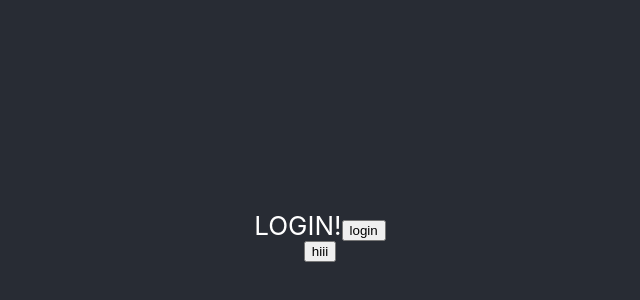
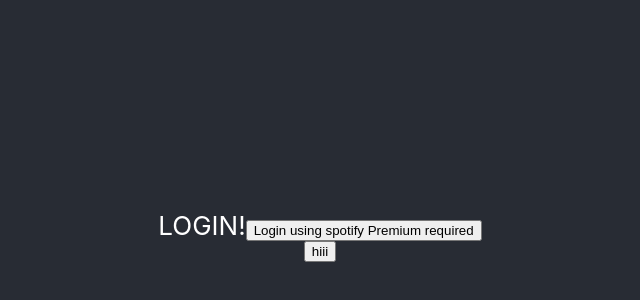
Before and after one commit to RileyWong26/music-player, a React (Create React App) app: page / in a window 1280 px wide. Shown: the part 164-464 px from the top of the page, without its empty margins (320-960 px from the left). Built offline with nearby package versions, Linux system fonts and the light colour scheme; no server answers.

Commit message:
Front end login screen

```diff
--- a/src/Components/Login.js
+++ b/src/Components/Login.js
@@ -7,7 +7,7 @@ function Login () {
         <div>
             LOGIN!
             <a href="http://127.0.0.1:5000/auth/login">
-                <button >login</button>
+                <button >Login using spotify <span>Premium required</span></button>
             </a>
         </div>
     )
```
